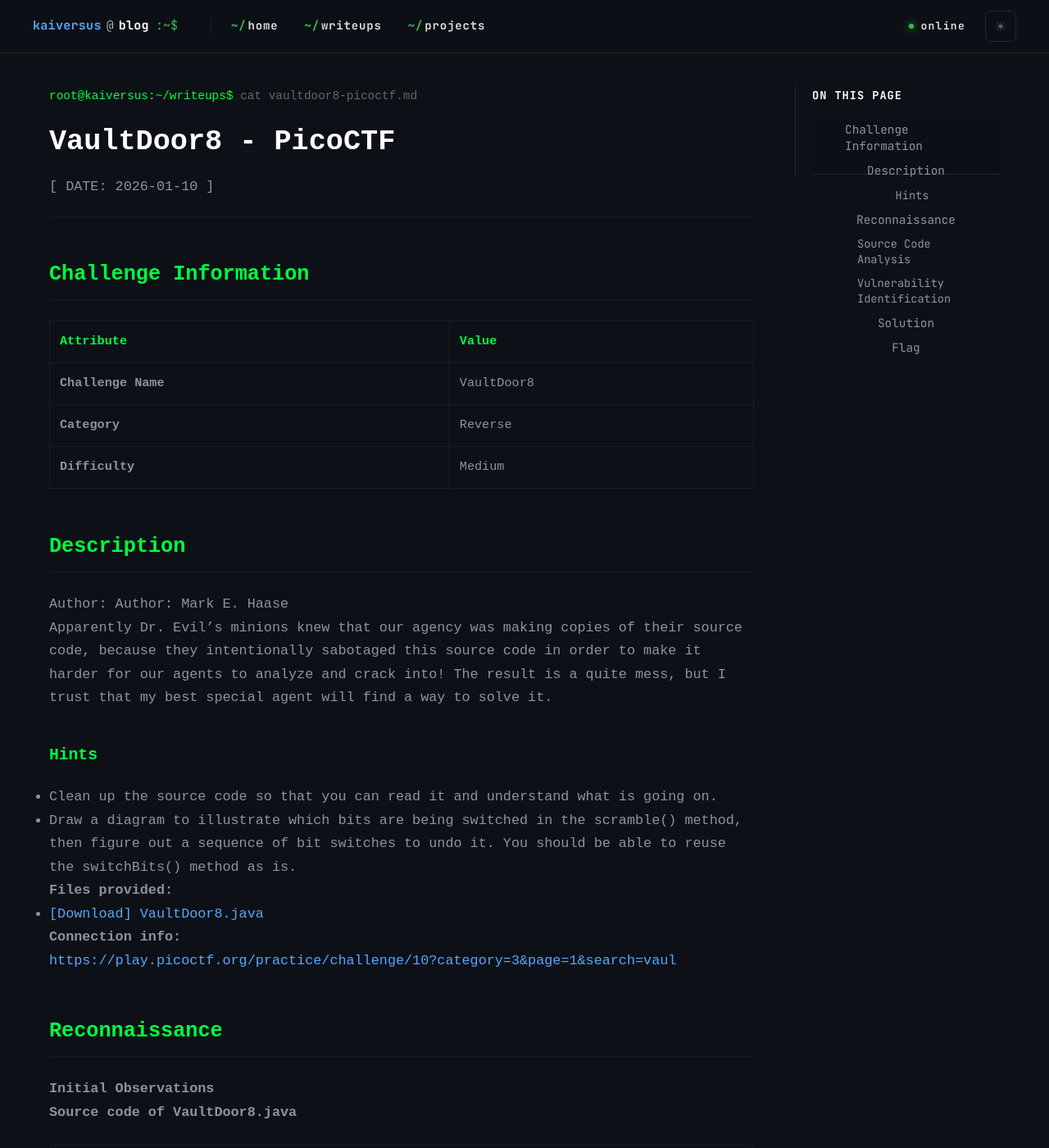
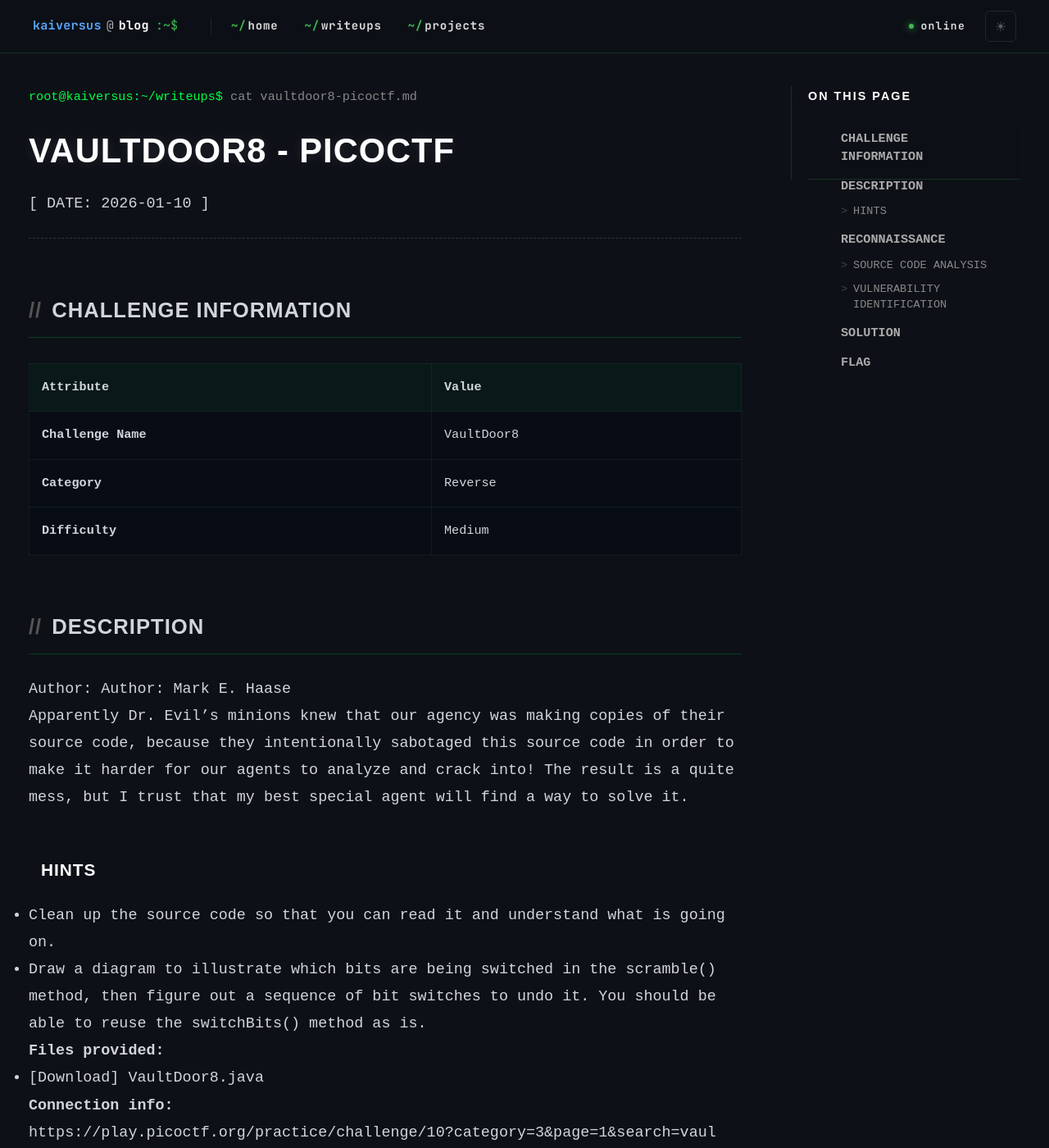
Before and after one commit to kaiversus/kaiversus.github.io, a Jekyll site: the page built from _writeups/vault-door-8_pico/vault-door-8.md, in a window 1280 px wide and 1400 px high. Shown: the whole window at 82% size. Built offline with Jekyll 4.4.1, drawn with Linux system fonts in a browser that asks for light colours; some of the changed text lies outside the part shown.

Commit message:
Update style.css

```diff
--- a/assets/css/style.css
+++ b/assets/css/style.css
@@ -411,15 +411,15 @@ html.light .theme-toggle  { color: #1c1a14 !important; border-color: rgba(0,0,0,
 }
 
 /* =========================================
-   GIAO DIỆN WRITEUP TỐI GIẢN (MINIMALIST & DARK)
+   GIAO DIỆN WRITEUP - SYSTEM TERMINAL THEME
    ========================================= */
 
 .writeup-container {
     display: flex;
-    max-width: 1200px;
+    max-width: 1250px;
     margin: 40px auto;
     padding: 0 20px;
-    gap: 50px;
+    gap: 60px;
     align-items: flex-start;
 }
 
@@ -427,143 +427,216 @@ html.light .theme-toggle  { color: #1c1a14 !important; border-color: rgba(0,0,0,
 .writeup-content {
     flex: 1;
     min-width: 0;
-    color: #8b949e; /* Text xám trầm, giảm độ chói */
-    font-family: 'Courier New', monospace;
-    font-size: 1.05rem;
-    line-height: 1.7;
+    color: #d1d5db; /* Màu xám trắng sáng hơn, rất dễ đọc */
+    font-family: 'Rajdhani', 'Courier New', monospace; /* Đồng bộ font với trang chủ */
+    font-size: 1.15rem;
+    line-height: 1.8;
 }
 
 .writeup-header {
-    margin-bottom: 40px;
-    border-bottom: 1px solid rgba(255,255,255,0.05);
-    padding-bottom: 20px;
+    margin-bottom: 50px;
+    border-bottom: 1px dashed rgba(255,255,255,0.15);
+    padding-bottom: 25px;
 }
 
 .terminal-prompt {
-    color: #666;
-    font-size: 0.9rem;
+    color: #888;
+    font-family: 'Courier New', monospace;
+    font-size: 0.95rem;
     margin-bottom: 15px;
 }
 
 .writeup-header h1 {
     color: #fff;
-    font-size: 2.2rem;
+    font-size: 2.6rem;
     margin: 0 0 10px 0;
+    font-family: 'Orbitron', sans-serif; /* Font Cyberpunk của bạn */
+    text-transform: uppercase;
+    letter-spacing: 1px;
+    text-shadow: 0 0 15px rgba(255, 255, 255, 0.1);
 }
 
-/* Tiêu đề trong bài (H2, H3) - Chỉnh màu Xanh lá giống hình */
+/* --- PHÂN CẤP HEADING (H2, H3) RÕ RÀNG --- */
 .writeup-content h2, .writeup-content h3 {
-    color: #00ff41;
-    font-family: 'Courier New', monospace;
-    margin-top: 2em;
+    font-family: 'Orbitron', sans-serif;
+    text-transform: uppercase;
+    margin-top: 2.5em;
     margin-bottom: 1em;
+    letter-spacing: 1px;
 }
 
+/* H2: Có đường gạch chân và ký tự // phía trước */
 .writeup-content h2 {
-    border-bottom: 1px solid rgba(255,255,255,0.05);
-    padding-bottom: 8px;
+    color: var(--primary); /* Xanh lá Matrix */
+    font-size: 1.6rem;
+    border-bottom: 1px solid rgba(0, 255, 65, 0.2);
+    padding-bottom: 10px;
+    display: flex;
+    align-items: center;
+}
+.writeup-content h2::before {
+    content: '// ';
+    color: #555;
+    margin-right: 12px;
 }
 
-.writeup-content a { color: #58a6ff; text-decoration: none; }
-.writeup-content a:hover { text-decoration: underline; }
+/* H3: Có vạch nhấn màu đỏ/hồng bên trái */
+.writeup-content h3 {
+    color: #fff;
+    font-size: 1.3rem;
+    border-left: 3px solid var(--accent);
+    padding-left: 15px;
+}
 
-/* Bảng biểu (Tables) */
+.writeup-content a { color: var(--primary); text-decoration: none; border-bottom: 1px dashed var(--primary); }
+.writeup-content a:hover { color: #fff; background: rgba(0, 255, 65, 0.1); }
+
+/* --- BẢNG BIỂU (TABLES) --- */
 .writeup-content table {
     width: 100%;
     border-collapse: collapse;
-    margin: 1.5em 0;
+    margin: 2em 0;
+    font-family: 'Courier New', monospace;
     font-size: 0.95rem;
+    background: rgba(5, 10, 20, 0.5); /* Trùng với màu kính trang chủ */
 }
 .writeup-content th, .writeup-content td {
     border: 1px solid rgba(255,255,255,0.05);
-    padding: 12px;
+    padding: 15px;
     text-align: left;
 }
 .writeup-content th {
-    background: #0d1117;
-    color: #00ff41; /* Header bảng màu xanh */
+    background: rgba(0, 255, 65, 0.05);
+    color: var(--primary);
 }
 
-/* --- CODE BLOCKS & COPY BUTTON --- */
-div.highlight, pre {
-    background: #0d1117 !important; /* Đen tuyền sâu */
-    border: 1px solid rgba(255,255,255,0.05); /* Viền cực mờ */
-    border-radius: 6px;
-    padding: 15px;
-    overflow-x: auto;
-    margin: 1.5em 0;
+/* --- CODE BLOCKS & INLINE CODE --- */
+/* Code nội dòng */
+.writeup-content p code, .writeup-content li code {
+    background: rgba(255,255,255,0.08);
+    color: #ffaa00; /* Màu vàng cam nổi bật cho dễ nhìn */
+    padding: 2px 6px;
+    border-radius: 4px;
+    font-size: 0.9em;
+    font-family: 'Courier New', monospace;
 }
 
-div.highlight pre {
-    margin: 0;
-    padding: 0;
-    border: none;
+/* Khối Code lớn */
+div.highlight, pre {
+    background: var(--bg-dark) !important; /* Đen thẫm như màn hình Terminal */
+    border: 1px solid rgba(255,255,255,0.05);
+    border-left: 2px solid var(--primary); /* Nẹp viền xanh bên trái */
+    border-radius: 4px;
+    padding: 20px;
+    overflow-x: auto;
+    margin: 2em 0;
+    box-shadow: inset 0 0 20px rgba(0,0,0,0.5); /* Đổ bóng chìm sâu vào trong */
 }
 
 pre code {
-    color: #c9d1d9;
+    color: #e2e8f0; /* Chữ code trắng sáng */
     font-family: 'Courier New', monospace;
-    font-size: 0.9rem;
+    font-size: 0.95rem;
+    background: transparent;
 }
 
+/* Căn chỉnh lại vị trí nút Copy */
 .copy-btn {
     position: absolute;
-    top: 10px;
-    right: 10px;
-    background: #21262d;
-    color: #8b949e;
-    border: 1px solid #30363d;
+    top: 15px;
+    right: 15px;
+    background: rgba(255,255,255,0.05);
+    color: #888;
+    border: 1px solid rgba(255,255,255,0.1);
     border-radius: 4px;
-    padding: 4px 10px;
+    padding: 5px 12px;
     font-size: 0.75rem;
+    font-family: 'Courier New', monospace;
     cursor: pointer;
     transition: 0.2s;
     z-index: 10;
 }
-.copy-btn:hover { background: #30363d; color: #fff; }
+.copy-btn:hover { background: rgba(255,255,255,0.1); color: #fff; }
 
-/* --- SYNTAX HIGHLIGHTING (Tô màu cho code) --- */
-/* (Màu phong cách Github Dark / Terminal) */
-.highlight .c, .highlight .cm, .highlight .c1 { color: #8b949e; font-style: italic; } /* Comment */
-.highlight .k, .highlight .kd, .highlight .kn, .highlight .kp, .highlight .kr { color: #ff7b72; } /* Keyword */
-.highlight .s, .highlight .s1, .highlight .s2, .highlight .sa, .highlight .sb, .highlight .dl { color: #a5d6ff; } /* String */
-.highlight .n, .highlight .nx { color: #c9d1d9; } /* Name/Variable */
-.highlight .nf, .highlight .fm { color: #d2a8ff; } /* Function */
-.highlight .m, .highlight .mi, .highlight .mf, .highlight .mh { color: #79c0ff; } /* Number */
-.highlight .o, .highlight .ow { color: #ff7b72; } /* Operator */
-.highlight .p, .highlight .pi { color: #c9d1d9; } /* Punctuation */
+/* Thêm Syntax Highlighting (Tô màu lệnh) */
+.highlight .c, .highlight .cm, .highlight .c1 { color: #6b7280; font-style: italic; } /* Comment */
+.highlight .k, .highlight .kd, .highlight .kn, .highlight .kp, .highlight .kr { color: #ff0055; } /* Keyword - Đỏ Accent */
+.highlight .s, .highlight .s1, .highlight .s2, .highlight .sa, .highlight .sb, .highlight .dl { color: #00ff41; } /* String - Xanh lá */
+.highlight .n, .highlight .nx { color: #d1d5db; } /* Variable */
+.highlight .nf, .highlight .fm { color: #3b82f6; } /* Function - Xanh biển */
+.highlight .m, .highlight .mi, .highlight .mf, .highlight .mh { color: #ffaa00; } /* Number - Vàng cam */
+.highlight .o, .highlight .ow { color: #ff0055; } /* Operator */
 
-/* --- CỘT MỤC LỤC BÊN PHẢI (STICKY TOC) --- */
+/* --- CỘT MỤC LỤC BÊN PHẢI (FIX NẰM DỌC) --- */
 .writeup-sidebar {
-    width: 250px;
+    width: 280px;
     position: sticky;
-    top: 80px;
+    top: 100px;
     flex-shrink: 0;
 }
 
 .toc-wrapper {
     border-left: 1px solid rgba(255,255,255,0.1);
     padding-left: 20px;
+    text-align: left !important; /* Ép căn trái toàn bộ */
 }
 
 .toc-title {
     color: #fff;
-    font-size: 0.85rem;
+    font-size: 0.9rem;
     font-weight: bold;
-    margin-bottom: 20px;
-    letter-spacing: 1px;
+    margin-bottom: 25px;
+    letter-spacing: 2px;
+    font-family: 'Orbitron', sans-serif;
+    text-transform: uppercase;
 }
 
+/* Định dạng thẻ bọc Mục lục để bắt buộc xếp dọc */
+#custom-toc {
+    display: flex;
+    flex-direction: column;
+    gap: 12px;
+    align-items: flex-start;
+}
+
+/* Định dạng từng dòng mục lục */
 .toc-link {
-    color: #8b949e;
-    text-decoration: none;
-    font-size: 0.9rem;
-    transition: 0.2s;
+    display: block !important; /* Ép xuống dòng */
+    width: 100%;
+    color: #888;
+    text-decoration: none !important;
+    font-size: 0.95rem;
+    font-family: 'Courier New', monospace;
+    transition: all 0.2s;
     line-height: 1.4;
-    display: block; /* Đảm bảo link hiển thị dạng khối (dọc) */
+    position: relative;
+    border: none !important;
 }
-.toc-link:hover { color: #00ff41; }
-.toc-link.h3 { padding-left: 15px; font-size: 0.85rem; } /* Thụt lề cho mục nhỏ */
+
+.toc-link:hover {
+    color: var(--primary);
+    padding-left: 5px; /* Khi di chuột mục lục sẽ trượt nhẹ sang phải */
+}
+
+/* Phân cấp rõ H2 và H3 trong mục lục */
+.toc-link.h2 {
+    color: #aaa;
+    font-weight: bold;
+    margin-top: 5px;
+}
+.toc-link.h3 {
+    padding-left: 15px; /* Thụt đầu dòng cho H3 */
+    font-size: 0.85rem;
+}
+/* Thêm dấu > trước mục H3 */
+.toc-link.h3::before {
+    content: '>';
+    color: #444;
+    margin-right: 8px;
+    position: absolute;
+    left: 0;
+}
+.toc-link.h3:hover::before { color: var(--primary); }
 
 @media (max-width: 900px) {
     .writeup-container { flex-direction: column; }
```
